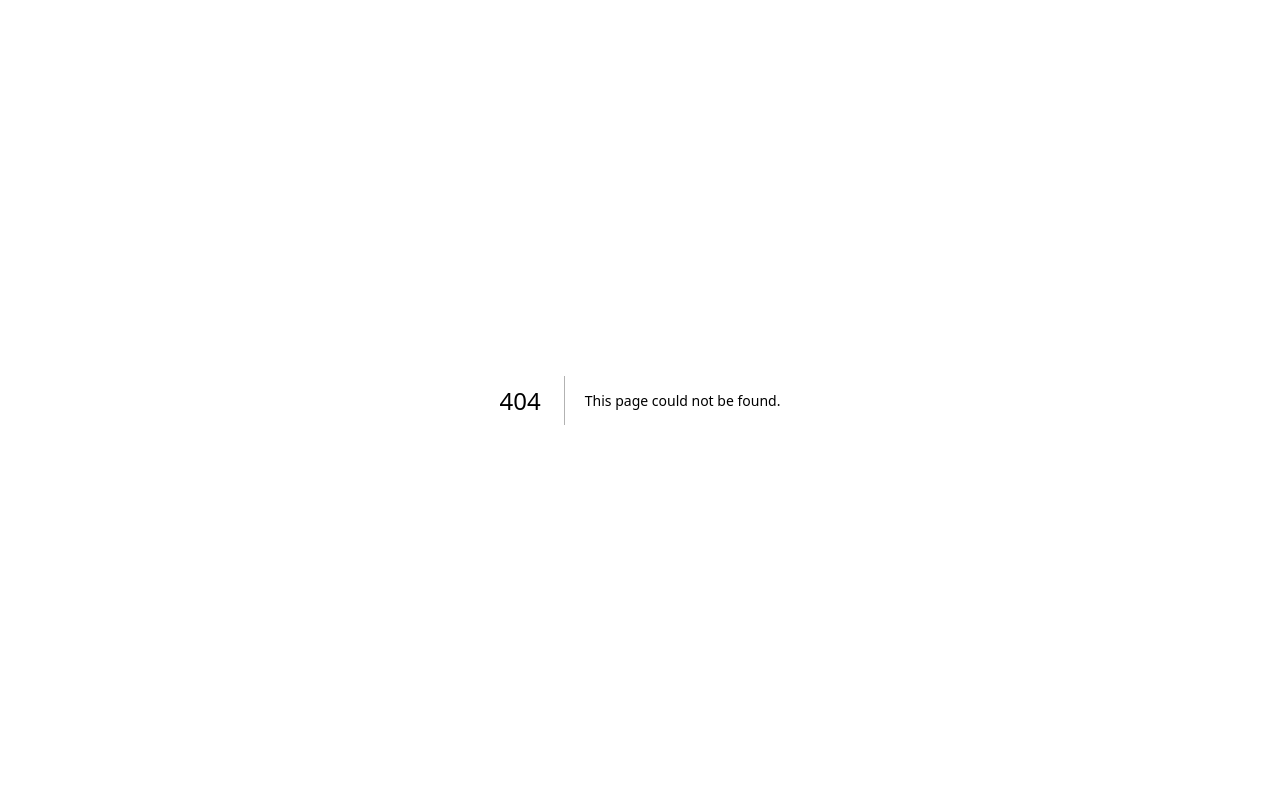
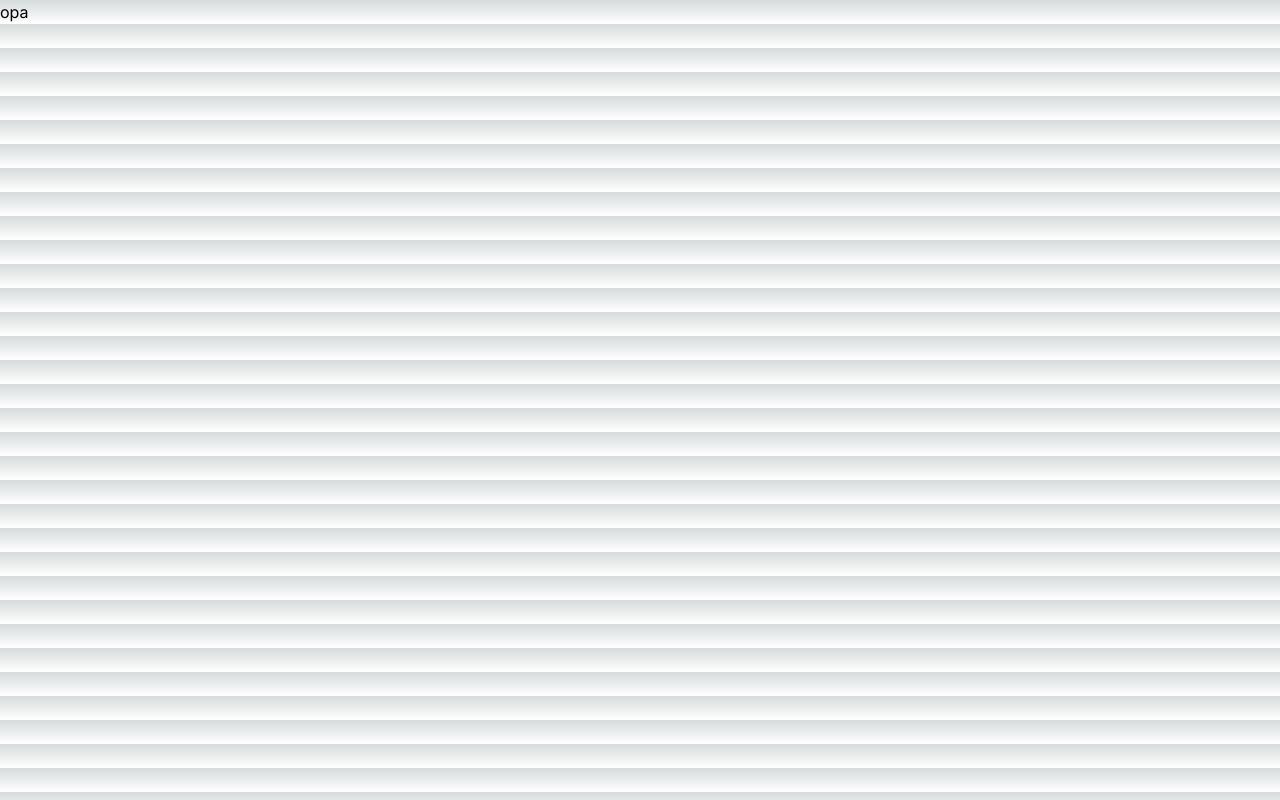
Before and after one commit to gabrieldias102/gdias.tech, a Next.js app: page /home in a window 1280 px wide. Before the commit this address had no page. Built offline with nearby package versions, Linux system fonts and the light colour scheme.

Commit message:
preparing file organization

```diff
--- /dev/null
+++ b/src/app/components/HomePage/index.tsx
@@ -0,0 +1,3 @@
+export default function Page() {
+  return <div>opa</div>;
+}
--- /dev/null
+++ b/src/app/home/page.tsx
@@ -0,0 +1,9 @@
+import Page from "../components/HomePage";
+
+export default function Home() {
+  return (
+    <div>
+      <Page />
+    </div>
+  );
+}
```
